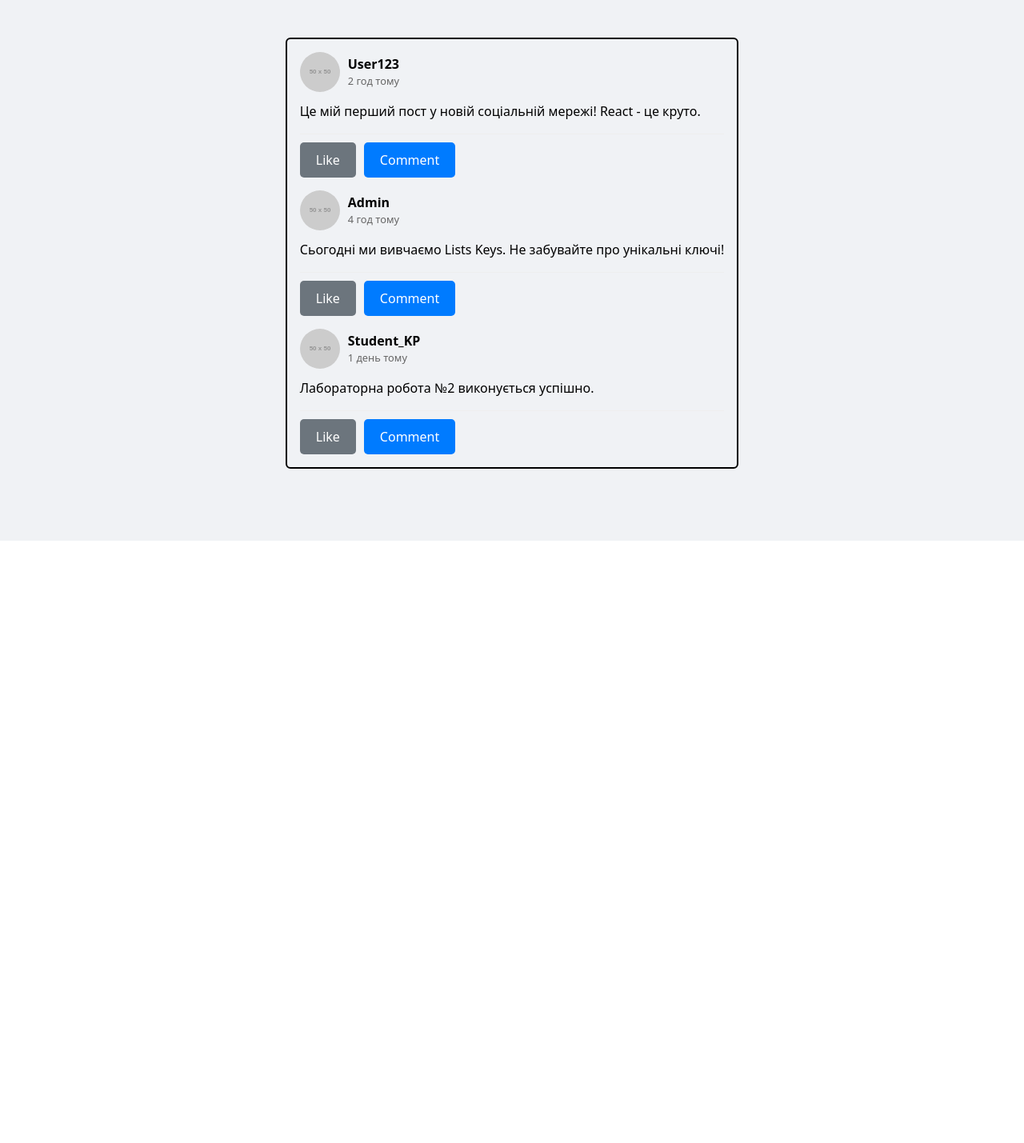
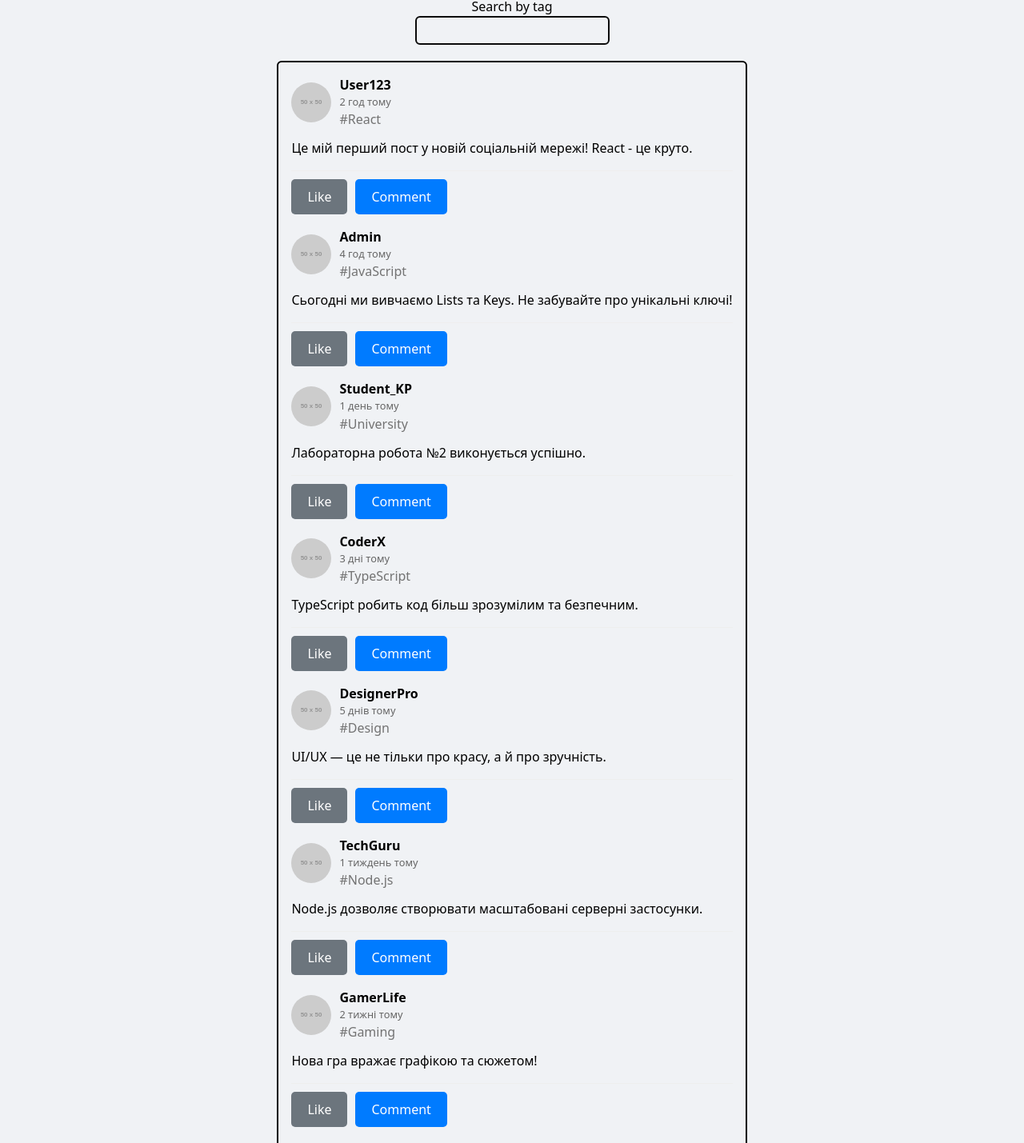
Before and after one commit to Kentypa/ETI-React-Learing-Again, a React app in the folder apps/frontend/: page /ETI-React-Learing-Again/ in a window 1280 px wide. Shown: the part 168-1597 px from the top of the page at 80% size. Before the commit the page ends 844 px from the top, so only its background shows below. Built offline with nearby package versions, Linux system fonts and the light colour scheme; the HTML template or start-up script is replaced by a standard one.

Commit message:
Added useState to filtration

```diff
--- a/apps/frontend/src/mock/mock-data.ts
+++ b/apps/frontend/src/mock/mock-data.ts
@@ -5,6 +5,7 @@ export type PostType = {
   content: string;
   date: string;
   likes: number;
+  tag: string;
 };
 
 export const postsData: PostType[] = [
@@ -15,15 +16,17 @@ export const postsData: PostType[] = [
     content: "Це мій перший пост у новій соціальній мережі! React - це круто.",
     date: "2 год тому",
     likes: 5,
+    tag: "React",
   },
   {
     id: 2,
     author: "Admin",
     avatar: "https://placehold.co/50",
     content:
-      "Сьогодні ми вивчаємо Lists  Keys. Не забувайте про унікальні ключі!",
+      "Сьогодні ми вивчаємо Lists та Keys. Не забувайте про унікальні ключі!",
     date: "4 год тому",
     likes: 12,
+    tag: "JavaScript",
   },
   {
     id: 3,
@@ -32,5 +35,51 @@ export const postsData: PostType[] = [
     content: "Лабораторна робота №2 виконується успішно.",
     date: "1 день тому",
     likes: 2,
+    tag: "University",
+  },
+  {
+    id: 4,
+    author: "CoderX",
+    avatar: "https://placehold.co/50",
+    content: "TypeScript робить код більш зрозумілим та безпечним.",
+    date: "3 дні тому",
+    likes: 20,
+    tag: "TypeScript",
+  },
+  {
+    id: 5,
+    author: "DesignerPro",
+    avatar: "https://placehold.co/50",
+    content: "UI/UX — це не тільки про красу, а й про зручність.",
+    date: "5 днів тому",
+    likes: 15,
+    tag: "Design",
+  },
+  {
+    id: 6,
+    author: "TechGuru",
+    avatar: "https://placehold.co/50",
+    content: "Node.js дозволяє створювати масштабовані серверні застосунки.",
+    date: "1 тиждень тому",
+    likes: 30,
+    tag: "Node.js",
+  },
+  {
+    id: 7,
+    author: "GamerLife",
+    avatar: "https://placehold.co/50",
+    content: "Нова гра вражає графікою та сюжетом!",
+    date: "2 тижні тому",
+    likes: 50,
+    tag: "Gaming",
+  },
+  {
+    id: 8,
+    author: "Traveler",
+    avatar: "https://placehold.co/50",
+    content: "Подорож до Карпат була неймовірною! Рекомендую всім.",
+    date: "3 тижні тому",
+    likes: 40,
+    tag: "Travel",
   },
 ];
--- a/apps/frontend/src/routes/index.tsx
+++ b/apps/frontend/src/routes/index.tsx
@@ -1,22 +1,38 @@
 import { createFileRoute } from "@tanstack/react-router";
 import { postsData } from "../mock/mock-data";
 import { Post } from "../shared/components/molecules/Post/Post";
+import { useState } from "react";
 
 export const Route = createFileRoute("/")({
   component: HomeComponent,
 });
 
 function HomeComponent() {
+  const [currentTag, setCurrentTag] = useState<string>("");
+
   return (
-    <main className="flex flex-col justify-center items-center h-dvh bg-[#f0f2f5]">
+    <main className="flex flex-col justify-center items-center p-10 bg-[#f0f2f5]">
       <h1 className="text-2xl font-bold mb-12">News List</h1>
+      <label className="flex flex-col text-center">
+        Search by tag
+        <input
+          name="tag"
+          value={currentTag}
+          onChange={(event) => setCurrentTag(event.target.value)}
+          className="rounded-md border-2 border-neutral-950 p-1 mb-5"
+        />
+      </label>
 
       <ul className="flex flex-col gap-4 border-2 p-4 rounded-md">
-        {postsData.map((post) => (
-          <li key={post.id}>
-            <Post {...post} />
-          </li>
-        ))}
+        {postsData
+          .filter((post) =>
+            post.tag.toLowerCase().includes(currentTag.toLowerCase()),
+          )
+          .map((post) => (
+            <li key={post.id}>
+              <Post {...post} />
+            </li>
+          ))}
       </ul>
     </main>
   );
--- a/apps/frontend/src/shared/components/molecules/Post/Post.tsx
+++ b/apps/frontend/src/shared/components/molecules/Post/Post.tsx
@@ -1,12 +1,15 @@
 import type { FC } from "react";
 import type { PostType } from "../../../../mock/mock-data";
-import styles from "./Post.module.css";
 import { Card } from "../Card/Card";
 import { Button } from "../../atoms/Button/Button";
+import styles from "./Post.module.css";
 
-type PostProps = Pick<PostType, "author" | "avatar" | "content" | "date">;
+type PostProps = Pick<
+  PostType,
+  "author" | "avatar" | "content" | "date" | "tag"
+>;
 
-export const Post: FC<PostProps> = ({ author, avatar, content, date }) => {
+export const Post: FC<PostProps> = ({ author, avatar, content, date, tag }) => {
   return (
     <Card>
       <div className={styles.header}>
@@ -14,6 +17,7 @@ export const Post: FC<PostProps> = ({ author, avatar, content, date }) => {
         <div className={styles.info}>
           <span className={styles.author}>{author}</span>
           <span className={styles.date}>{date}</span>
+          <span className="text-neutral-500">#{tag}</span>
         </div>
       </div>
 
```
